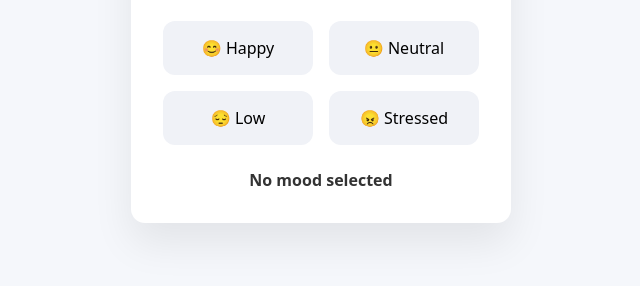
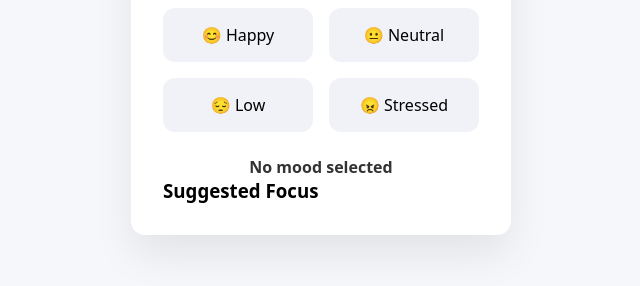
Before and after one commit to vanshikavats23/mood-productivity-tracker, a plain HTML site: page index.html in a window 1280 px wide. Shown: the part 344-630 px from the top of the page, without its empty margins (319-959 px from the left). Drawn offline with Linux system fonts and the light colour scheme.

Commit message:
task suggestions

```diff
--- a/index.html
+++ b/index.html
@@ -24,6 +24,12 @@
     <section class="output">
       <h2 id="selectedMoodText">No mood selected</h2>
     </section>
+
+    <section class="suggestions">
+  <h3>Suggested Focus</h3>
+  <ul id="taskList"></ul>
+</section>
+
   </main>
 
   <script src="script.js"></script>
```
